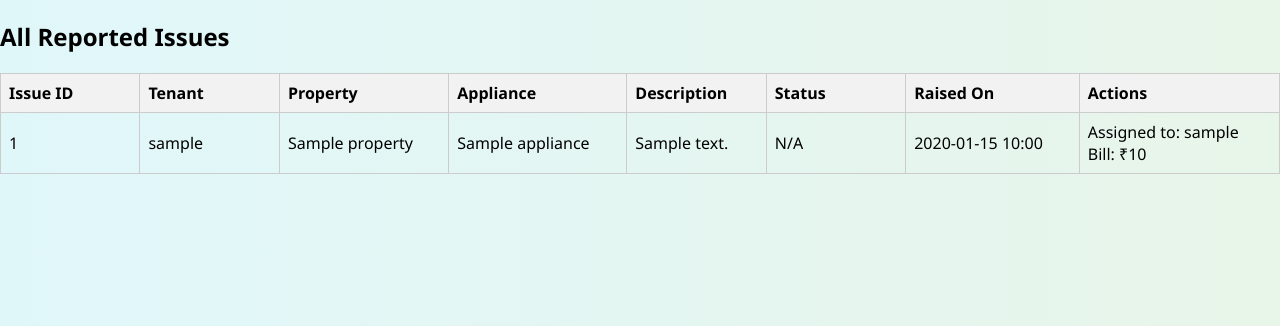
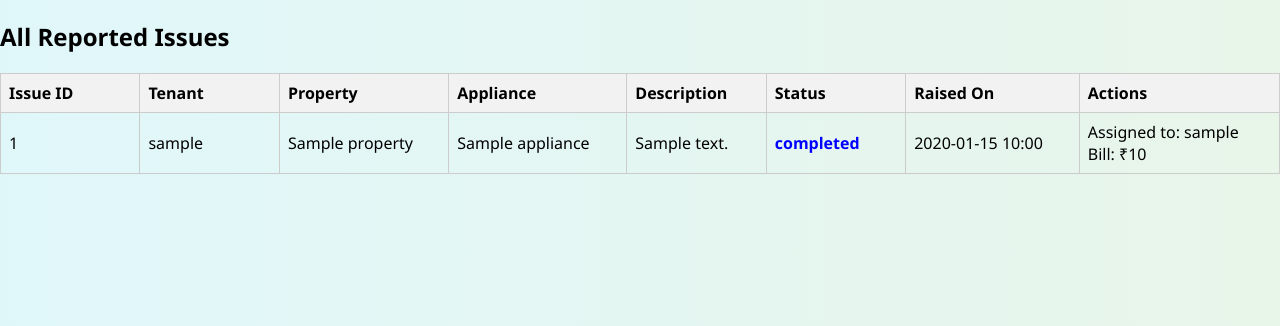
Before and after one commit to Amulya21666/property_management_api, a FastAPI app: template app/templates/issues.html in a window 1280 px wide. Shown: the top 326 px of the page. Run offline with FastAPI, Linux system fonts and the light colour scheme; the template is opened without the code that fills it: most values are stand-ins (such as "Sample title", 1, 10 or a date in 2020).

Commit message:
Update issues.html

```diff
--- a/app/templates/issues.html
+++ b/app/templates/issues.html
@@ -30,6 +30,10 @@
             color: orange;
             font-weight: bold;
         }
+        .status-completed {
+            color: blue;
+            font-weight: bold;
+        }
     </style>
 </head>
 <body>
@@ -55,12 +59,12 @@
                 <td>{{ issue.property.name if issue.property else 'N/A' }}</td>
                 <td>{{ issue.appliance.name if issue.appliance else (issue.appliance_name or 'N/A') }}</td>
                 <td>{{ issue.description or 'N/A' }}</td>
-                <td class="status-{{ issue.status.value }}">
-                    {{ issue.status.value or 'N/A' }}
+                <td class="status-{{ issue.status }}">
+                    {{ issue.status or 'N/A' }}
                 </td>
                 <td>{{ issue.created_at.strftime("%Y-%m-%d %H:%M") if issue.created_at else 'N/A' }}</td>
                 <td>
-                    {% if issue.status.value == 'pending' %}
+                    {% if issue.status == 'pending' %}
                         <form method="post" action="/manager/assign_vendor/{{ issue.id }}">
                             <select name="vendor_id" required>
                                 <option value="">Select Vendor</option>
```
